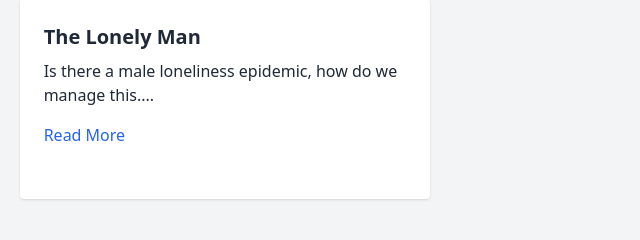
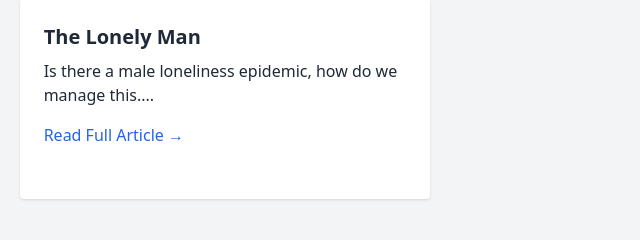
Before and after one commit to NicholasBarton-Psych/Psych, a plain HTML site: page index.html in a window 1280 px wide. Shown: the part 689-929 px from the top of the page, 415-1055 px from the left. Drawn offline with nearby package versions, Linux system fonts and the light colour scheme.

Commit message:
Update index.html

```diff
--- a/index.html
+++ b/index.html
@@ -56,7 +56,7 @@
         <div class="bg-white p-6 rounded shadow">
           <h3 class="text-xl font-bold mb-2">The Lonely Man</h3>
           <p class="mb-4">Is there a male loneliness epidemic, how do we manage this....</p>
-          <a href="#" class="text-blue-600 hover:underline">Read More</a>
+          <a href="lonely=epidemic-blog.html" class="text-blue-600 hover:underline">Read Full Article →</a>
         </div>
       </div>
     </div>
```
